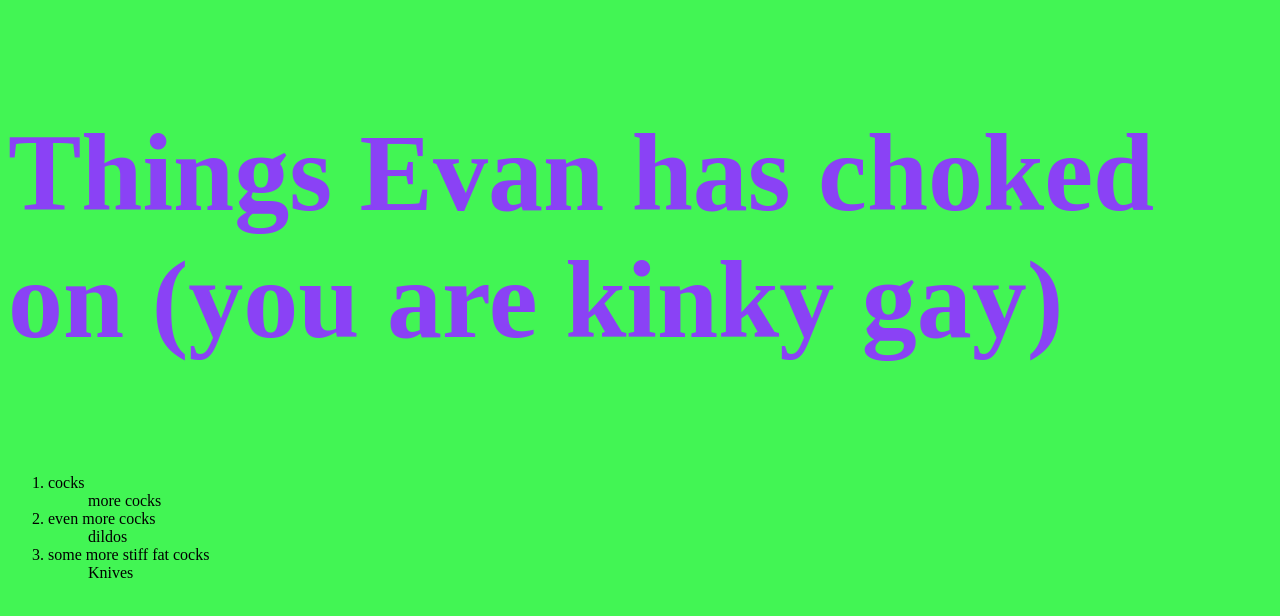
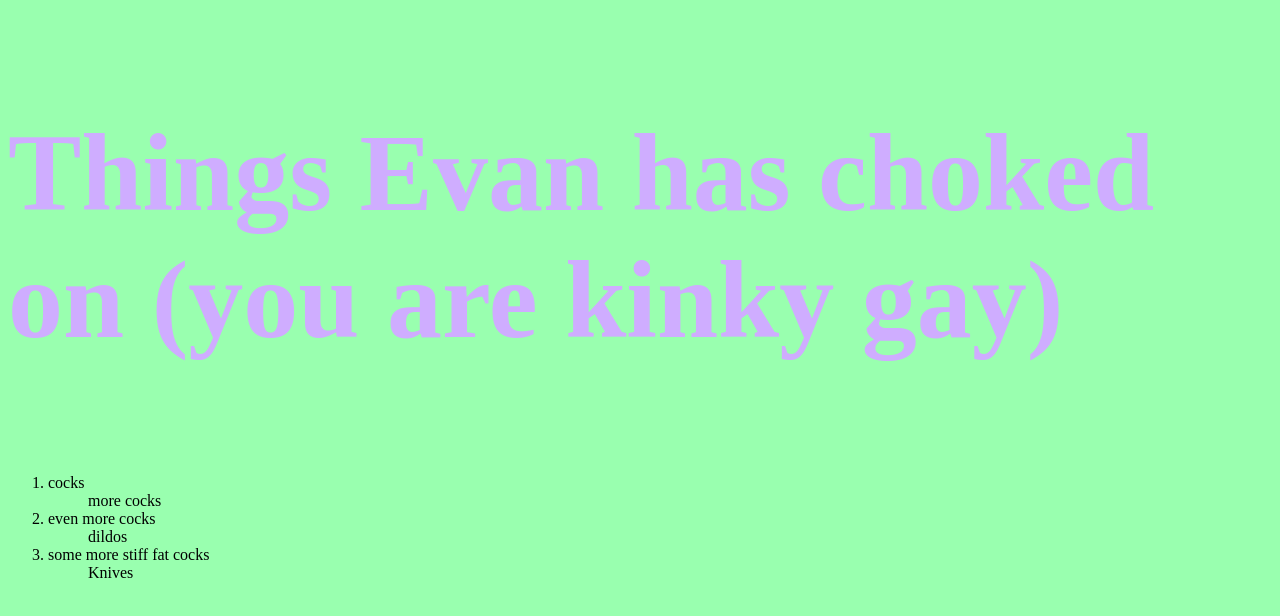
Before and after one commit to Fairy11223/pp, a plain HTML site: page index.html in a window 1280 px wide. Drawn offline with Linux system fonts and the light colour scheme.

Commit message:
Update index.html

```diff
--- a/index.html
+++ b/index.html
@@ -4,10 +4,10 @@
   <style>
     h3  {
       font-size: 110px;
-      color: #8a42f5;
+      color: #cfadff;
     }
     body {
-      background-color: #42f554;
+      background-color: #99ffaf;
     }
   </style>
 </head>
```
